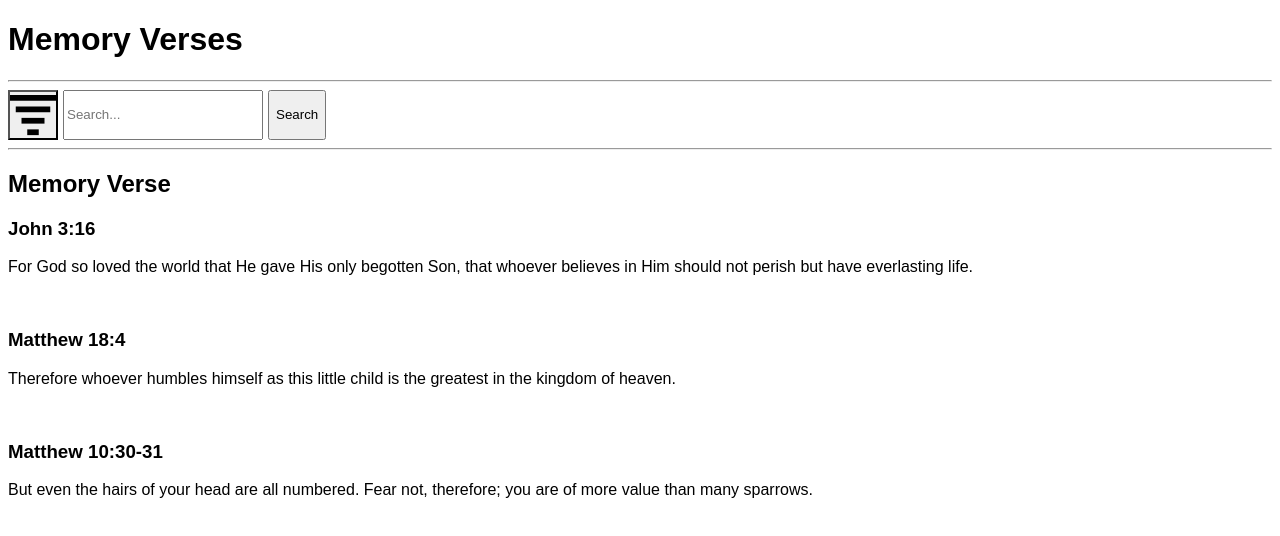
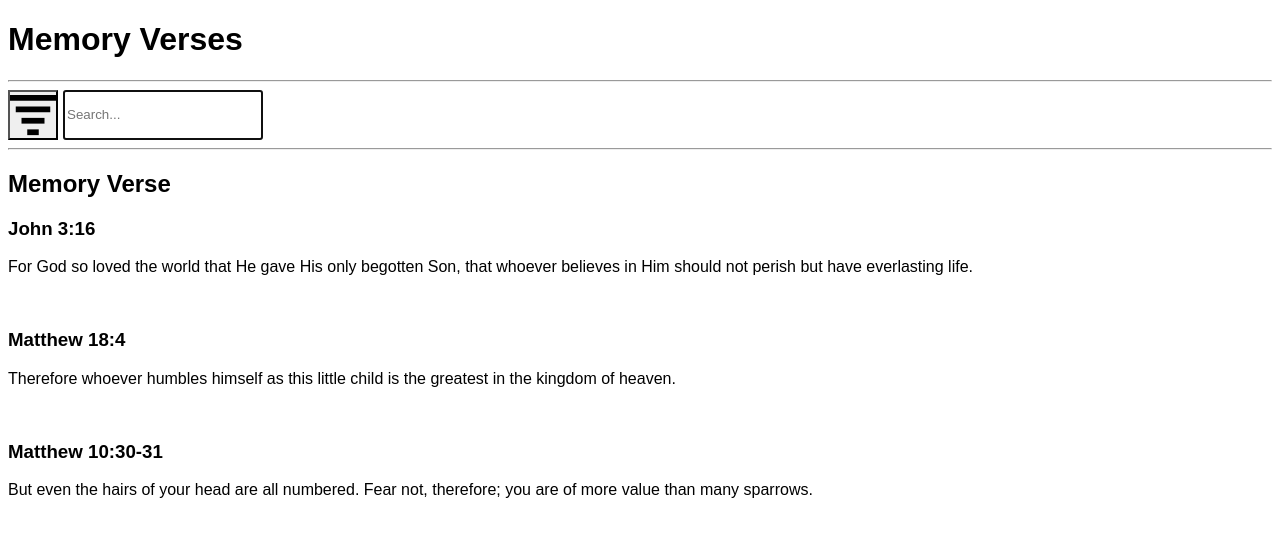
Before and after one commit to someones-here/memory-verse, a plain HTML site: page index.html in a window 1280 px wide. Drawn offline with Linux system fonts and the light colour scheme.

Commit message:
remove unnecessary buttons

```diff
--- a/index.html
+++ b/index.html
@@ -21,8 +21,7 @@
 
         <button id="Filter"></button>
 
-        <input id="query" type="search" autocomplete="off" placeholder="Search..." required>
-        <button id="submit-query">Search</button>
+        <input id="query" type="search" autocomplete="off" autofocus="off" placeholder="Search..." required>
 
     </div>
 
```
